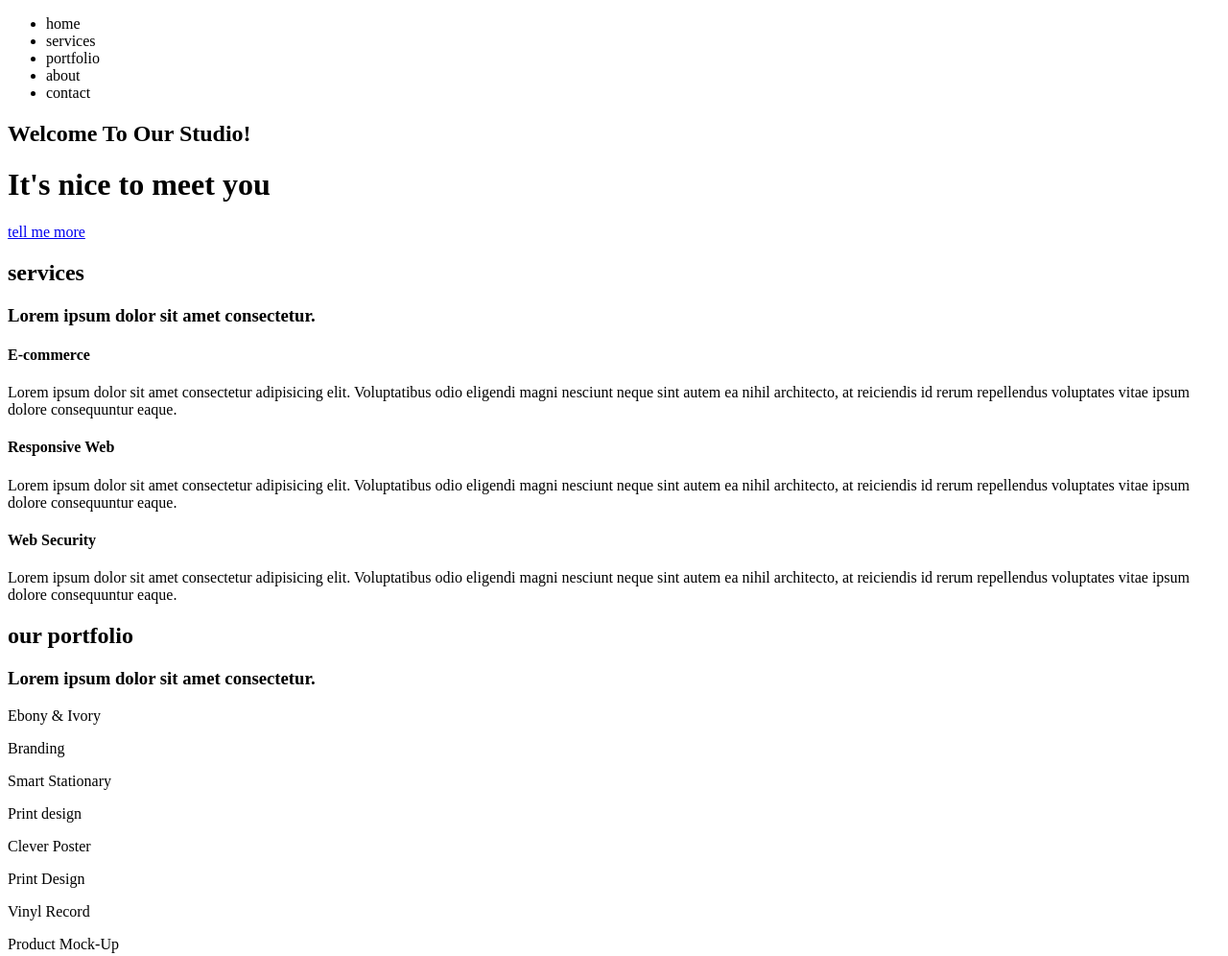
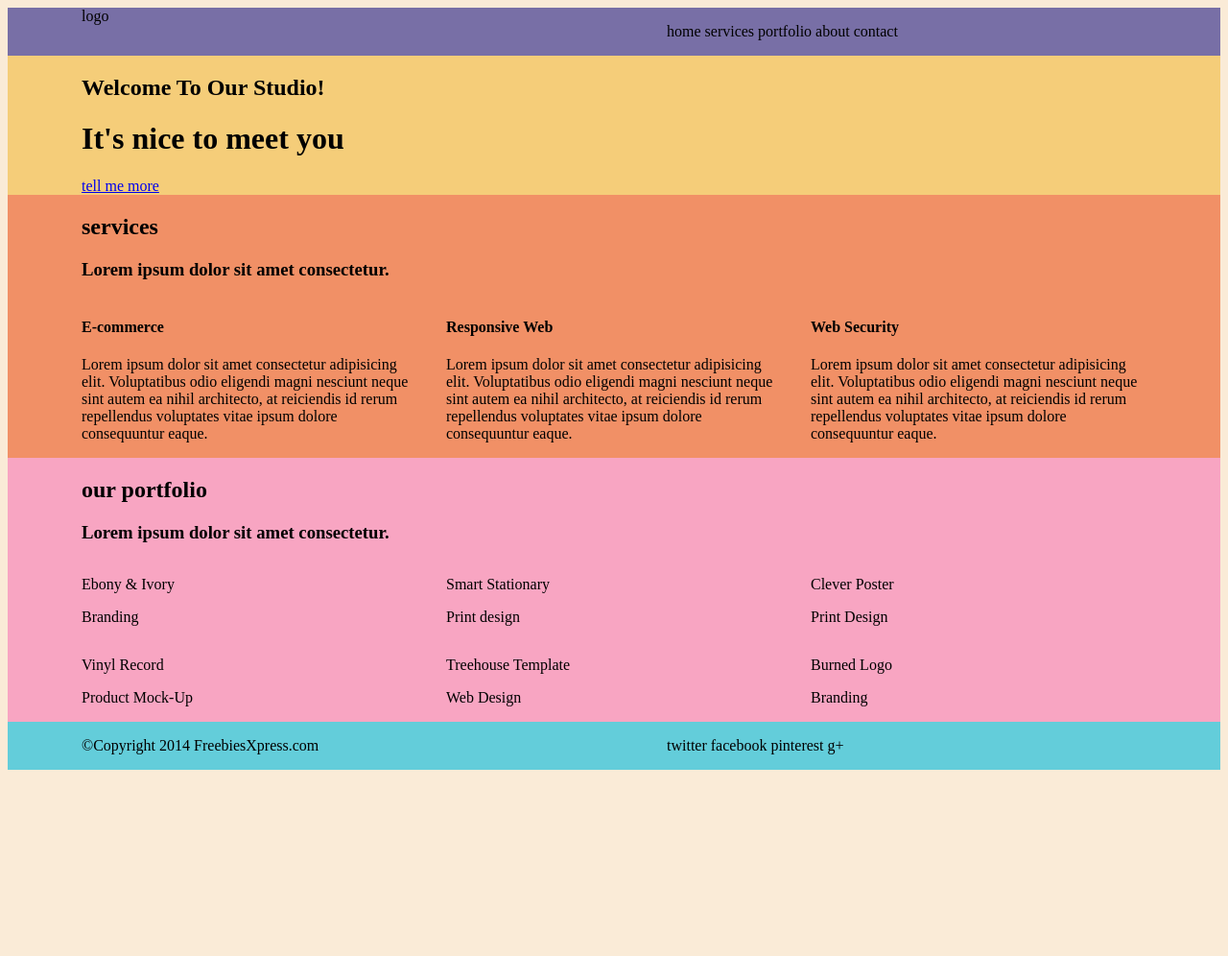
Before and after one commit to PGajewska08/task-runner-project, a website: page index.html in a window 1280 px wide. Shown: the top 996 px of the page at 96% size. After the commit the page ends 810 px from the top, so only its background shows below. Drawn offline with Linux system fonts and the light colour scheme.

Commit message:
Add bootstrap to project

```diff
--- a/index.html
+++ b/index.html
@@ -3,15 +3,21 @@
 <head>
     <meta charset="UTF-8">
     <meta name="viewport" content="width=device-width, initial-scale=1.0">
-    <link href="vendor/bootstrap-grid.css">
+
+    <link rel="stylesheet" href="vendor/bootstrap-grid.css">
     <link rel="stylesheet" href="sass/style.css">
     <title>Document</title>
 </head>
 <body>
-    <div class="container">
+
         <!--NAVIGATION-->
         <nav class="navigation">
-            <div class="menu">
+            <div class=" container menu">
+                <div class="row">
+                    <div class="col-6">
+                        logo
+                    </div>
+                    <div class="col-6">
                         <ul>
                             <li>home</li>
                             <li>services</li>
@@ -20,85 +26,100 @@
                             <li>contact</li>
                         </ul>
                     </div>
+                </div>
+            </div>
         </nav>
         <!--HEADER-->
         <header class="welcome">
-            <div class="welcome-inner">
+            <div class="container">
+                <div class="row welcome-inner">
+                    <div class="col">
                         <h2>Welcome To Our Studio!</h2>
                         <h1>It's nice to meet you</h1>
                         <a class="button" href="#">tell me more</a>
                     </div>
+                </div>
+            </div>
         </header>
         <!--SECTION: SERVICES-->
         <section class="services-section">
-            <div class="section-title">
+            <div class="container">
+                <div class="row">
+                    <div class="section-title col">
                         <h2>services</h2>
                         <h3>Lorem ipsum dolor sit amet consectetur.</h3>
                     </div>
-            <div class="services-cards">
-                <div class="service">
+                </div>
+                <div class="row services-cards">
+                    <div class="service col-4">
                         <h4>E-commerce</h4>
                         <p>
                             Lorem ipsum dolor sit amet consectetur adipisicing elit. Voluptatibus odio eligendi magni nesciunt neque sint autem ea nihil architecto, at reiciendis id rerum repellendus voluptates vitae ipsum dolore consequuntur eaque.
                         </p>
                     </div>
-                <div class="service">
+                    <div class="service col-4">
                         <h4>Responsive Web</h4>
                         <p>
                             Lorem ipsum dolor sit amet consectetur adipisicing elit. Voluptatibus odio eligendi magni nesciunt neque sint autem ea nihil architecto, at reiciendis id rerum repellendus voluptates vitae ipsum dolore consequuntur eaque.
                         </p>
                     </div>
-                <div class="service">
+                    <div class="service col-4">
                         <h4>Web Security</h4>
                         <p>
                             Lorem ipsum dolor sit amet consectetur adipisicing elit. Voluptatibus odio eligendi magni nesciunt neque sint autem ea nihil architecto, at reiciendis id rerum repellendus voluptates vitae ipsum dolore consequuntur eaque.
                         </p>
                     </div>
                 </div>
+            </div>
         </section>
         <!--SECTION: PORTFOLIO-->
         <section class="portfolio">
-            <div class="section-title">
+            <div class="container">
+                <div class="row section-title">
+                    <div class="col">
                         <h2>our portfolio</h2>
                         <h3>Lorem ipsum dolor sit amet consectetur.</h3>
                     </div>
-            <div class="portfolio-gallery">
-                <div class="gallery-card">
+                </div>
+                    <div class="row portfolio-gallery">
+                        <div class="gallery-card col-4">
                             <div class="portfolio-image"></div>
                             <div class="portfolio-item-description">
                                 <p class="portfolio-item-title">Ebony & Ivory</p>
                                 <p class="portfolio-item-subtitle">Branding</p>
                             </div>
                         </div>
-                <div class="gallery-card">
+                        <div class="gallery-card col-4">
                             <div class="portfolio-image"></div>
                             <div class="portfolio-item-description">
                                 <p class="portfolio-item-title">Smart Stationary</p>
                                 <p class="portfolio-item-subtitle">Print design</p>
                             </div>
                         </div>
-                <div class="gallery-card">
+                        <div class="gallery-card col-4">
                             <div class="portfolio-image"></div>
                             <div class="portfolio-item-description">
                                 <p class="portfolio-item-title">Clever Poster</p>
                                 <p class="portfolio-item-subtitle">Print Design</p>
                             </div>
                         </div>
-                <div class="gallery-card">
+                    </div>
+                    <div class="row">
+                        <div class="gallery-card col-4">
                             <div class="portfolio-image"></div>
                             <div class="portfolio-item-description">
                                 <p class="portfolio-item-title">Vinyl Record</p>
                                 <p class="portfolio-item-subtitle">Product Mock-Up</p>
                             </div>
                         </div>
-                <div class="gallery-card">
+                        <div class="gallery-card col-4">
                             <div class="portfolio-image"></div>
                             <div class="portfolio-item-description">
                                 <p class="portfolio-item-title">Treehouse Template</p>
                                 <p class="portfolio-item-subtitle">Web Design</p>
                             </div>
                         </div>
-                <div class="gallery-card">
+                        <div class="gallery-card col-4">
                             <div class="portfolio-image"></div>
                             <div class="portfolio-item-description">
                                 <p class="portfolio-item-title">Burned Logo</p>
@@ -106,17 +127,29 @@
                             </div>
                         </div>
                     </div>
+
+            </div>
         </section>
         <!--FOOTER-->
         <footer class="footer">
+            <div class="container">
+                <div class="row">
+                    <div class="col-6">
                         <p>&copy;Copyright 2014 FreebiesXpress.com</p>
+                    </div>
+                    <div class="col-6">
                         <ul>
                             <li>twitter</li>
                             <li>facebook</li>
                             <li>pinterest</li>
                             <li>g+</li>
                         </ul>
+                    </div>
+                </div>
+            </div>
+
+
         </footer>
-    </div>
+
 </body>
 </html>
--- a/sass/style.css
+++ b/sass/style.css
@@ -0,0 +1,29 @@
+/* GLOBAL */
+body {
+    background-color: antiquewhite;
+}
+
+ul li {
+    display: inline-block;
+}
+
+/* NAVIGATION */
+.navigation {
+    background-color: #786fa6;
+}
+/* HEADER */
+.welcome {
+    background-color: #f5cd79;
+}
+/* SERVICES */
+.services-section {
+    background-color: #f19066;
+}
+/* PORTFOLIO */
+.portfolio {
+    background-color: #f8a5c2;
+}
+/* FOOTER */
+.footer {
+    background-color: #63cdda;
+}
```
Lines whose indentation alone changed are shown as unchanged.
